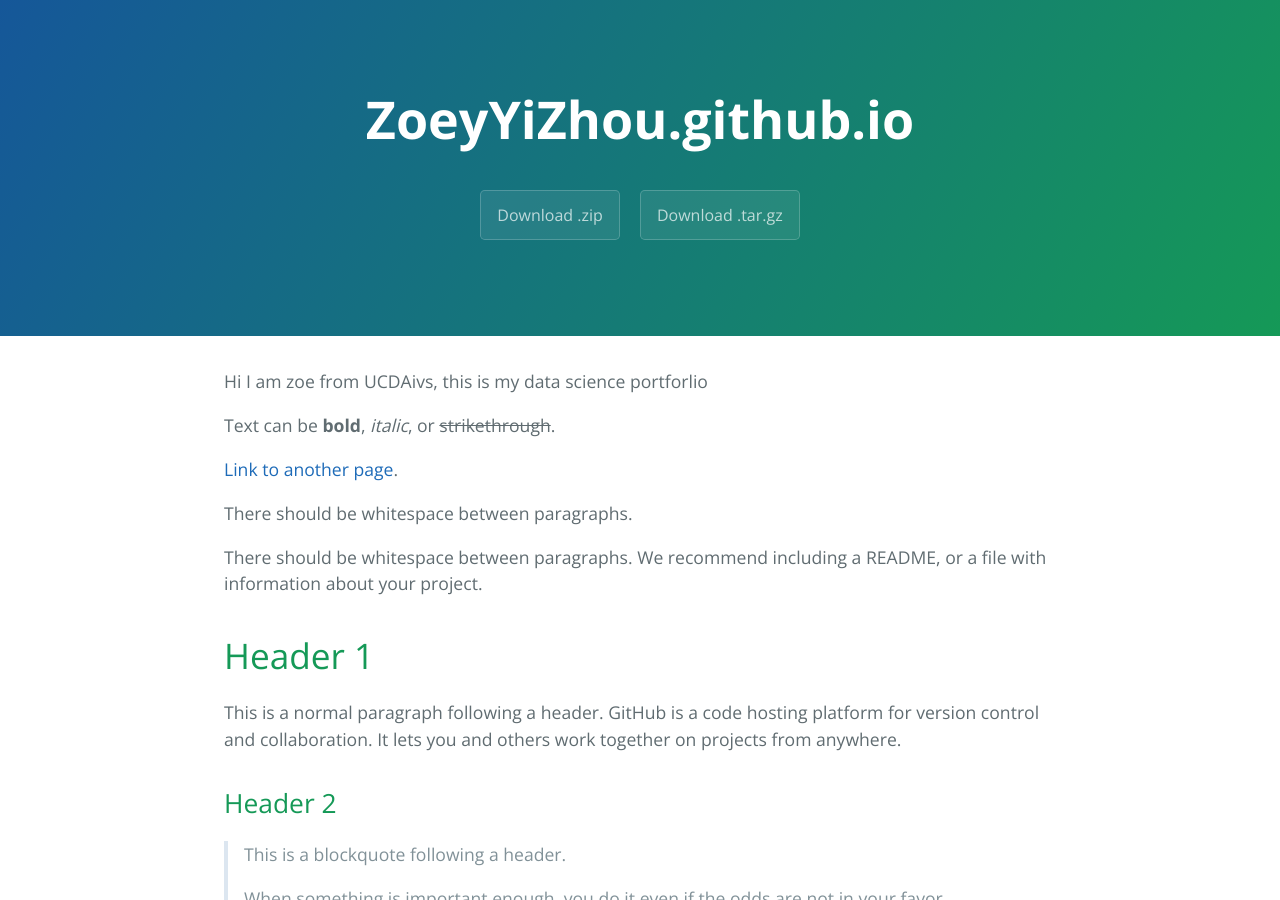
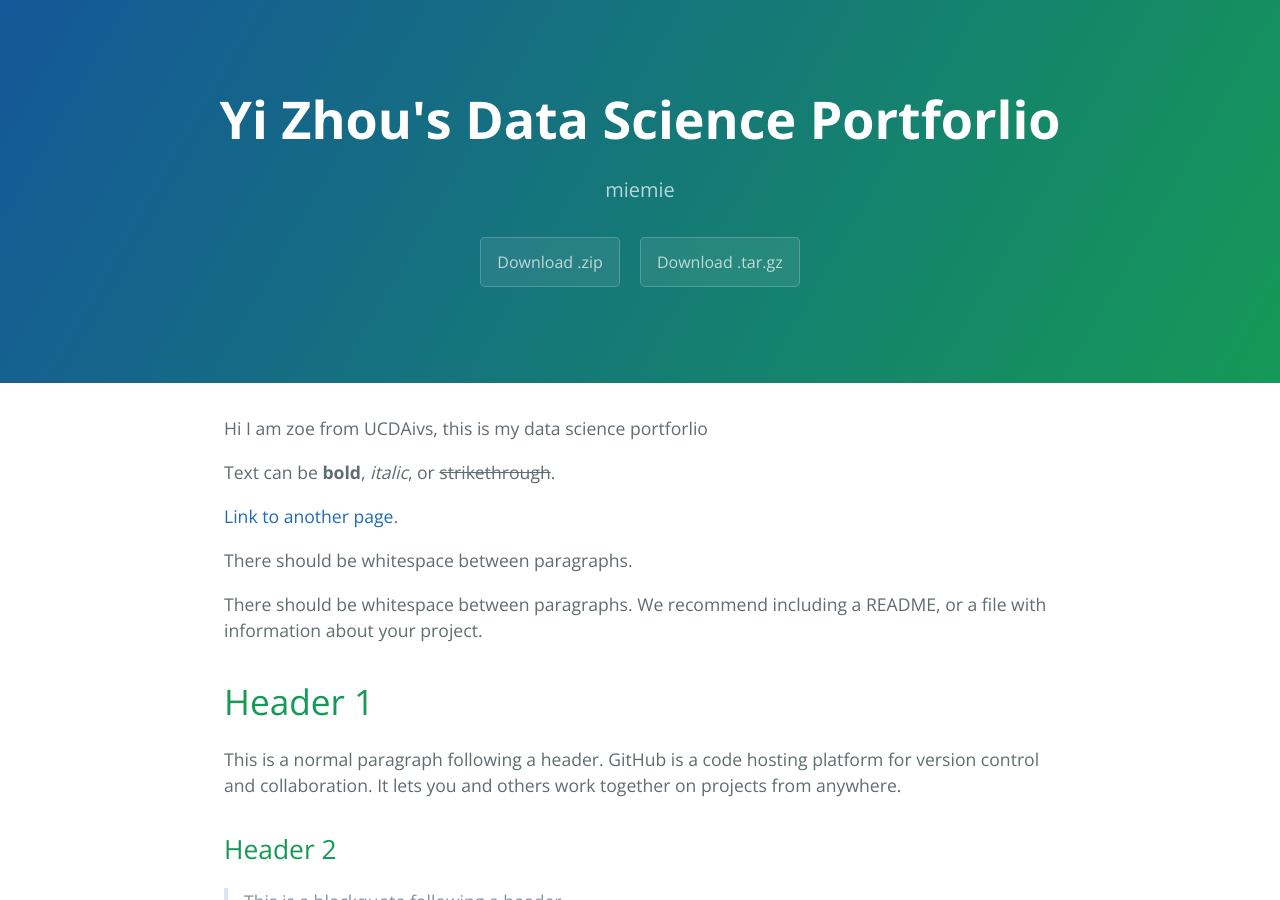
Before and after one commit to ZoeyYiZhou/ZoeyYiZhou.github.io, a Jekyll site: the page built from index.md, in a window 1280 px wide and 900 px high. Built offline with Jekyll 4.4.1, drawn with Linux system fonts in a browser that asks for light colours; the repository's description, which GitHub fills in, is left out.

Commit message:
Update _config.yml

```diff
--- a/_config.yml
+++ b/_config.yml
@@ -1,5 +1,5 @@
-title:
-description:
+title: Yi Zhou's Data Science Portforlio
+description: miemie
 show_downloads: true
 google_analytics:
 theme:
```
